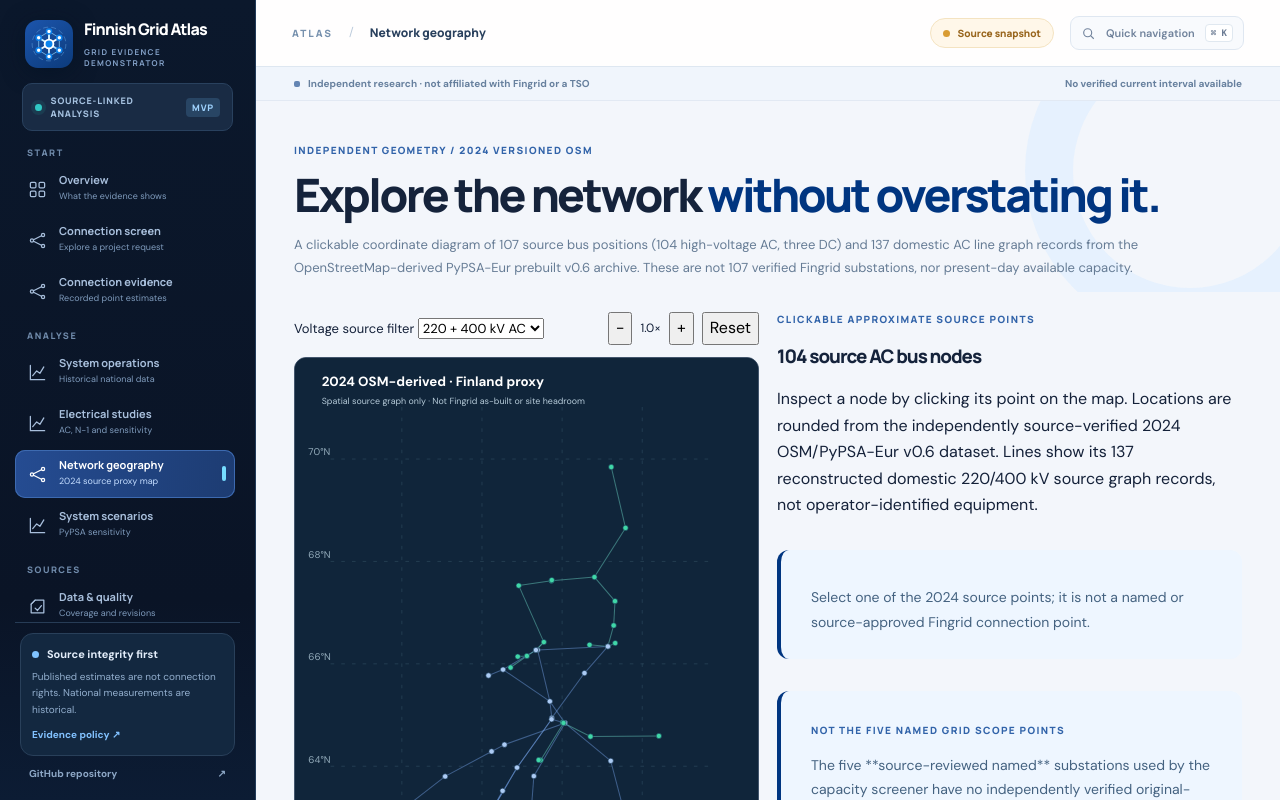
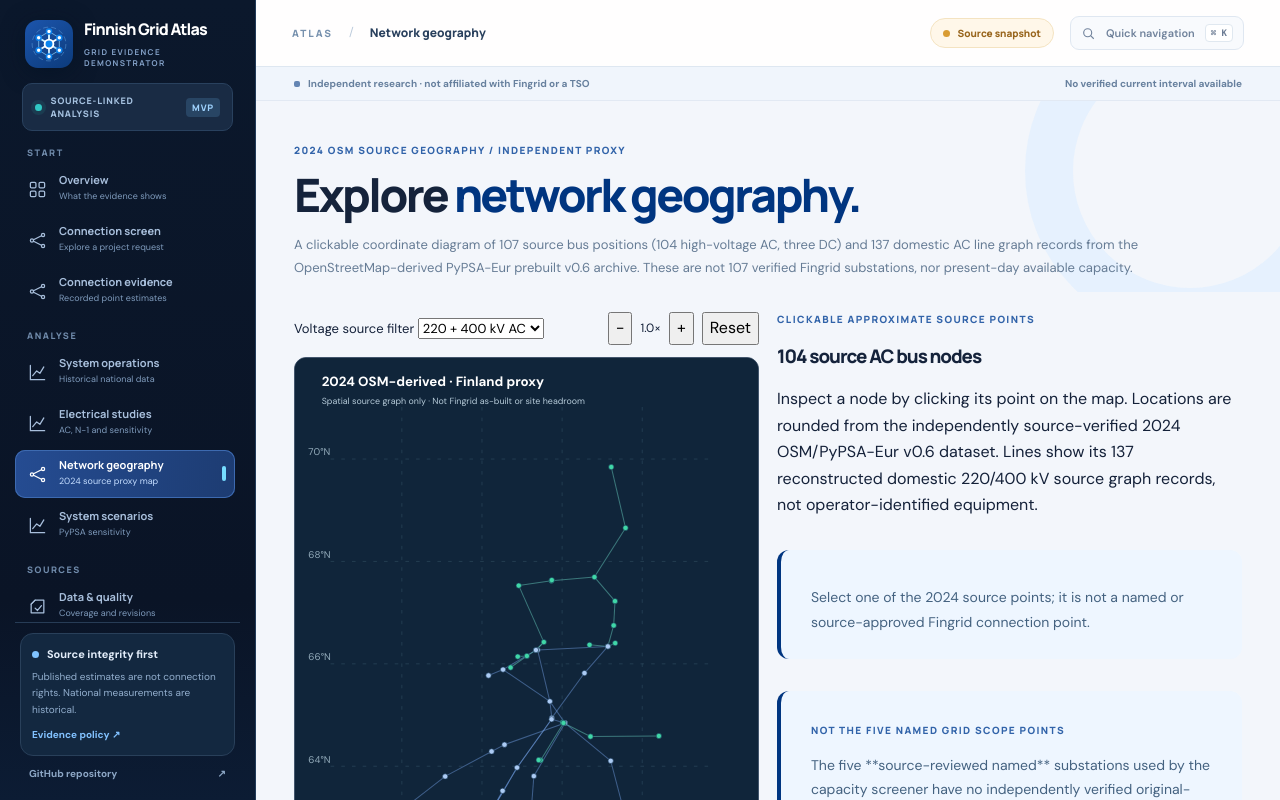
Before and after one commit to abhijith-sivaprasadan/finnish-grid-connection-evidence, a Next.js app in the folder website/: page /network-map in a window 1280 px wide. Shown: the top 800 px of the page. Built offline with nearby package versions, Linux system fonts and the light colour scheme.

Commit message:
Audience-facing clear page framing without changing model results: website/src/app/network-map/page.tsx

```diff
--- a/website/src/app/network-map/page.tsx
+++ b/website/src/app/network-map/page.tsx
@@ -2,7 +2,7 @@ import type {Metadata} from "next";
 import {ProxyNetworkMap} from "@/components/proxy-network-map";
 export const metadata:Metadata={title:"Finnish network geography · 2024 OSM proxy",description:"Interactive ODbL-labelled 2024 OSM virtual Finnish 220/400 kV bus map, deliberately separate from Fingrid capacity claims."};
 export default function ProxyMap(){return <><section className="page-hero"><div className="wrap">
-<p className="eyebrow">Independent geometry / 2024 versioned OSM</p>
-<h1>Explore the network <em>without overstating it.</em></h1>
+<p className="eyebrow">2024 OSM SOURCE GEOGRAPHY / INDEPENDENT PROXY</p>
+<h1>Explore <em>network geography.</em></h1>
 <p className="lede">A clickable coordinate diagram of 107 source bus positions (104 high-voltage AC, three DC) and 137 domestic AC line graph records from the OpenStreetMap-derived PyPSA-Eur prebuilt v0.6 archive. These are not 107 verified Fingrid substations, nor present-day available capacity.</p>
 </div></section><section className="section"><div className="wrap"><ProxyNetworkMap/></div></section></>}
```
